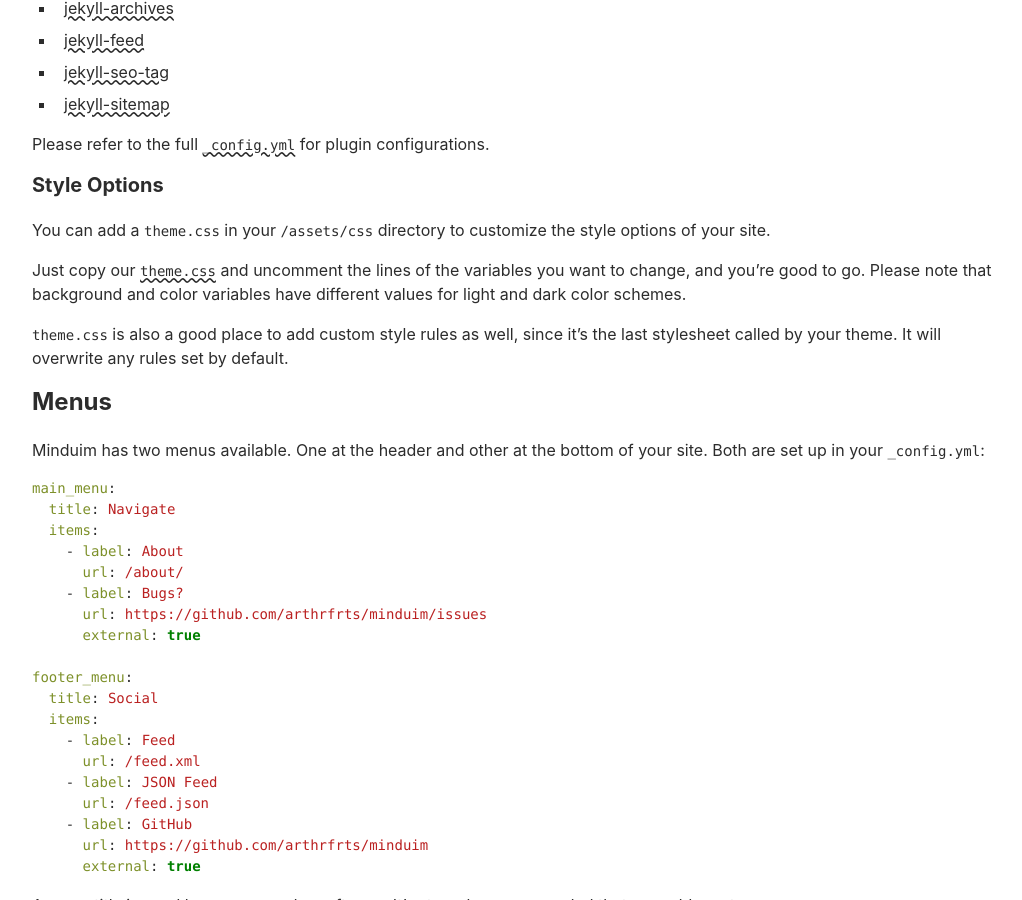
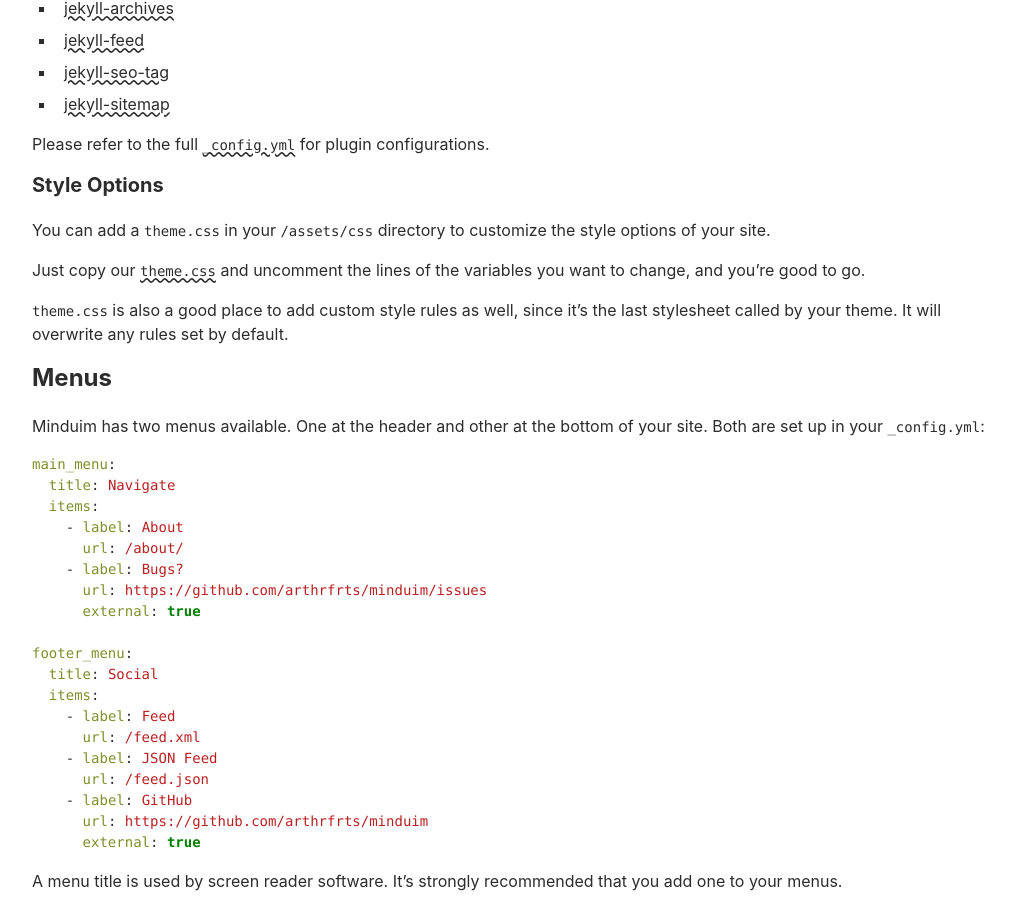
Before and after one commit to arthrfrts/minduim, a Jekyll site: the page built from about.md, in a window 1280 px wide and 900 px high, scrolled down 2628 px. Shown: the whole window, without its empty margins (128-1150 px from the left). Built offline with Jekyll 4.4.1, drawn with Linux system fonts in a browser that asks for light colours.

Commit message:
docs: update setup instructions

```diff
--- a/about.md
+++ b/about.md
@@ -135,7 +135,7 @@
 
 You can add a `theme.css` in your `/assets/css` directory to customize the style options of your site.
 
-Just copy our [`theme.css`](https://github.com/arthrfrts/minduim/blob/main/assets/css/theme.css) and uncomment the lines of the variables you want to change, and you're good to go. Please note that background and color variables have different values for light and dark color schemes.
+Just copy our [`theme.css`](https://github.com/arthrfrts/minduim/blob/main/assets/css/theme.css) and uncomment the lines of the variables you want to change, and you're good to go.
 
 `theme.css` is also a good place to add custom style rules as well, since it's the last stylesheet called by your theme. It will overwrite any rules set by default.
 
```
Also changed, not shown: README.md (added).
